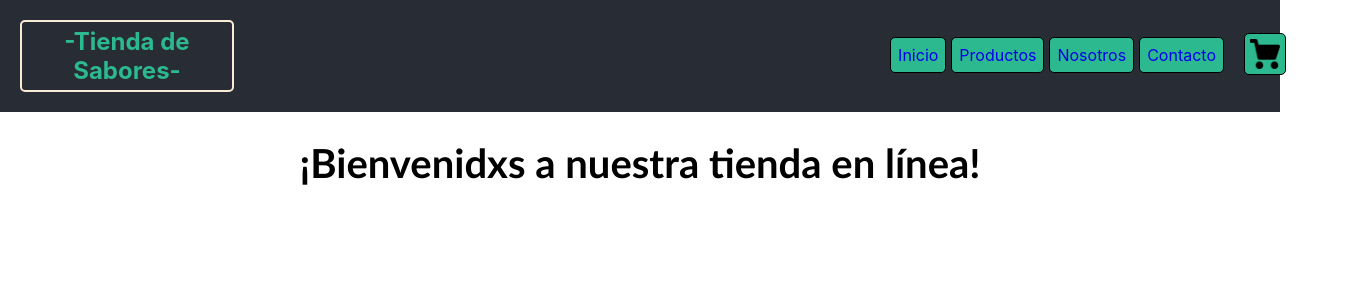
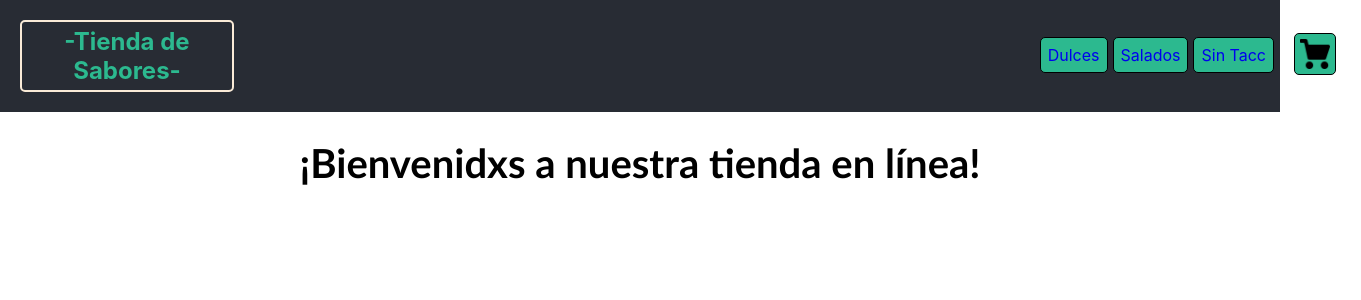
Before and after one commit to AntoneliaValenti/PreEntrega1-Valenti, a React (Create React App) app: page / in a window 1280 px wide. Shown: the top 300 px of the page, 1361 px wide, since content can reach past the window. Built offline with nearby package versions, Linux system fonts and the light colour scheme.

Commit message:
correcciones preentrega1

```diff
--- a/src/App.js
+++ b/src/App.jsx
@@ -1,4 +1,3 @@
-
 import './App.css';
 import NavBar from './Components/NavBar/NavBar';
 import ItemListContainer from './Components/ItemListContainer/ItemListContainer';
@@ -11,8 +10,6 @@ function App() {
     </header>
       <ItemListContainer greeting ={"¡Bienvenidxs a nuestra tienda en línea!"}/>
     </div>
-
   );
 }
-
 export default App;
--- a/src/Components/CartWiget/CartWiget.jsx
+++ b/src/Components/CartWiget/CartWiget.jsx
@@ -1,5 +1,6 @@
 import estilos from "./CartWiget.module.css";
 import cart from './assets/cart.webp'
+
 const CartWiget = () =>{
     return (
         <div className={estilos.carrito}>
@@ -7,4 +8,4 @@ const CartWiget = () =>{
             <p>0</p>
         </div>
 )}
-export default CartWiget
+export default CartWiget;
--- a/src/Components/ItemListContainer/ItemListContainer.jsx
+++ b/src/Components/ItemListContainer/ItemListContainer.jsx
@@ -7,5 +7,4 @@ const ItemListContainer = ({greeting}) => {
         </div>
     )
 }
-
-export default ItemListContainer
+export default ItemListContainer;
--- a/src/Components/NavBar/NavBar.jsx
+++ b/src/Components/NavBar/NavBar.jsx
@@ -1,5 +1,6 @@
 import estilos from "./NavBar.module.css";
 import CartWiget from "../CartWiget/CartWiget"
+
 const NavBar = () => {
     return(
         <nav className={estilos.nav}>
@@ -8,17 +9,15 @@ const NavBar = () => {
             </div>
             <div>
                 <ul className={estilos.lista}>
-                    <li className={estilos.lista1}><a href="/">Inicio</a></li>
-                    <li className={estilos.lista1}><a href="/productos">Productos</a></li>
-                    <li className={estilos.lista1}><a href="/nosotos">Nosotros</a></li>
-                    <li className={estilos.lista1}><a href="/contacto">Contacto</a></li>
+                    <li className={estilos.lista1}><a href="/Dulces">Dulces</a></li>
+                    <li className={estilos.lista1}><a href="/Salados">Salados</a></li>
+                    <li className={estilos.lista1}><a href="/Sin Tacc">Sin Tacc</a></li>
                 </ul>
             </div>
             <div>
                 <CartWiget />
             </div>
-
         </nav>
     )
 }
-export default NavBar
+export default NavBar;
--- a/src/Components/NavBar/NavBar.module.css
+++ b/src/Components/NavBar/NavBar.module.css
@@ -21,13 +21,14 @@
 
 }
 .lista{
-    width: 200px;
+    color:antiquewhite;
+    width: 300px;
     height: auto;
     list-style-type: none;
     display: Flex;
     flex-direction: row;
     justify-content: right;
-    margin-left: 750px;
+    margin-left: 700px;
     margin-top: 30px;
 }
 
```
Also changed, not shown: src/index.jsx (renamed from src/index.js), src/reportWebVitals.jsx (renamed from src/reportWebVitals.js), src/setupTests.jsx (renamed from src/setupTests.js), 1 other file (tests, documents, lock files or other folders).
